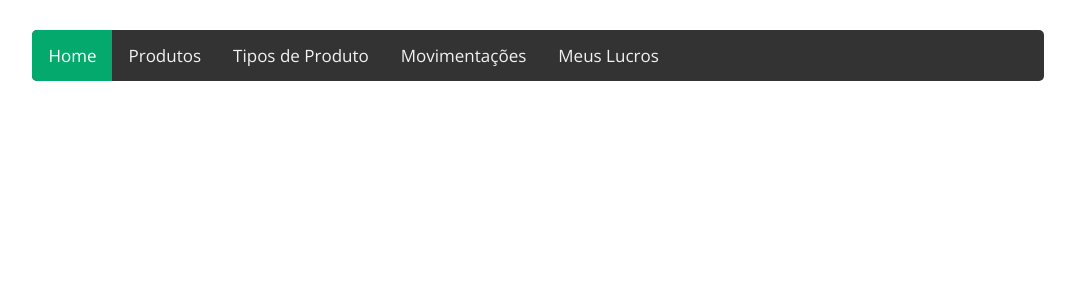
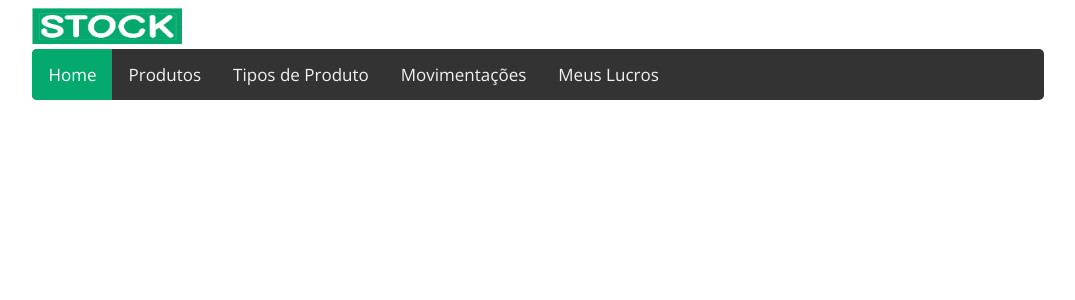
Before and after one commit to cesarcosta/zitrus-desafio-fullstack, a Vue app in the folder frontend/: page / in a window 1280 px wide. Shown: the top 300 px of the page, without its empty margins (102-1177 px from the left). Built offline with nearby package versions, Linux system fonts and the light colour scheme; what @devindex/vue-mask would draw is missing.

Commit message:
Add logo to app

```diff
--- a/frontend/src/components/AppNavbar.vue
+++ b/frontend/src/components/AppNavbar.vue
@@ -1,5 +1,8 @@
 <template>
-   <div class="topnav">
+  <div class="container" style="margin-bottom: -30px;">
+    <img src="@/assets/logo.png" alt="" width="150" height="36">
+  </div>
+  <div class="topnav">
     <router-link to="/">Home</router-link>
     <router-link to="/products">Produtos</router-link>
     <router-link to="/types">Tipos de Produto</router-link>
```
Also changed, not shown: frontend/src/assets/logo.png (added).
